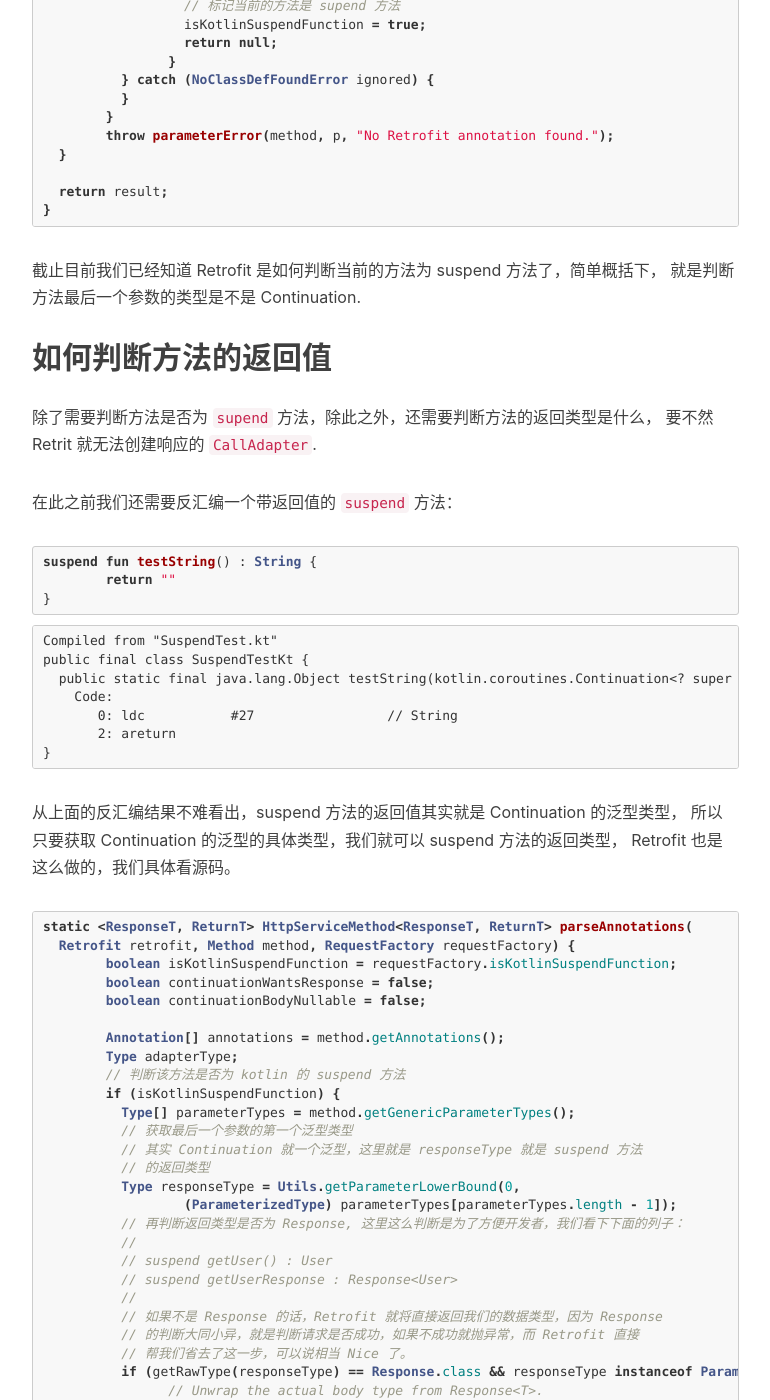
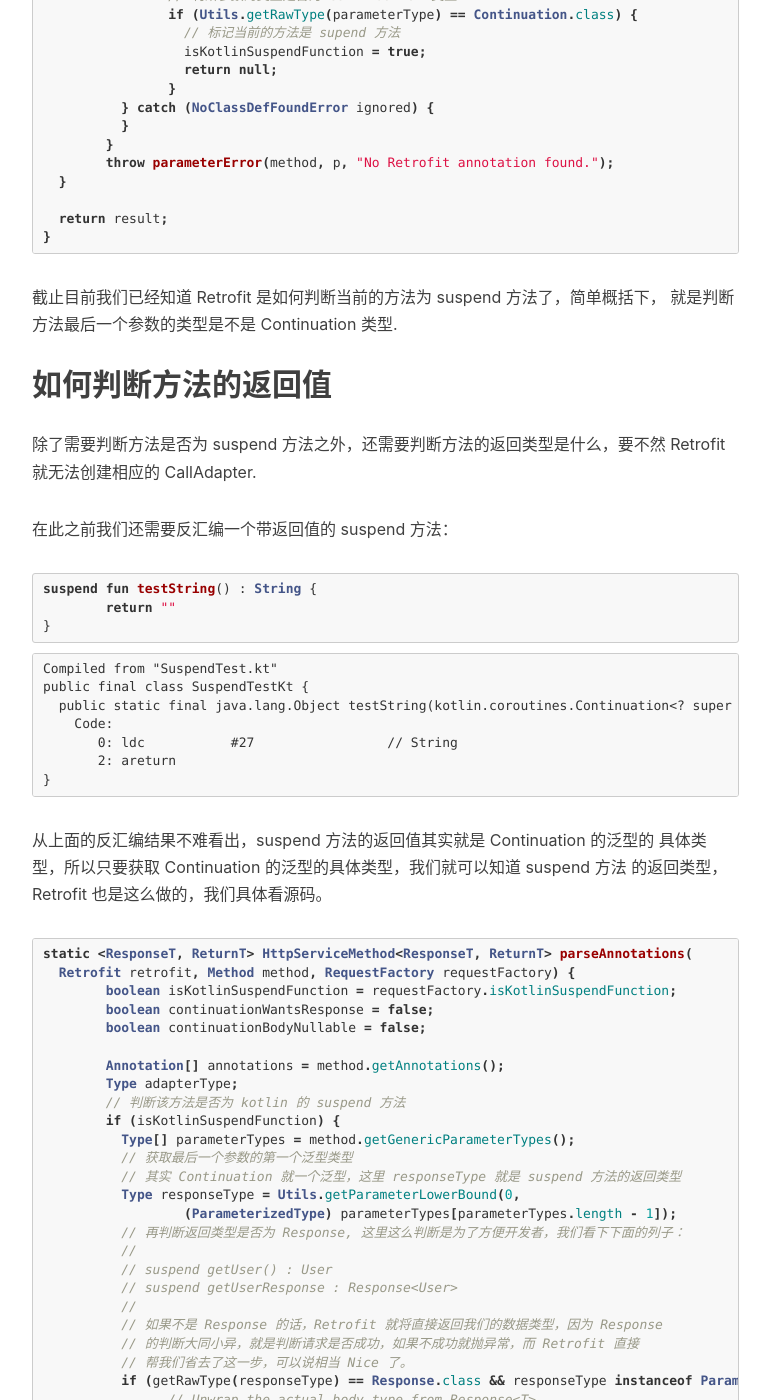
Before and after one commit to ParadiseHell/paradisehell.github.io, a Jekyll site: the page built from _posts/2021-01-30-how-do-retorfit-handle-coroutines.markdown, in a window 1280 px wide and 1400 px high, scrolled down 2408 px. Shown: the whole window, without its empty margins (233-1003 px from the left). Built offline with Jekyll 4.4.1, drawn with Linux system fonts in a browser that asks for light colours; nearby versions of some CDN libraries; comment, search, counter and statistics services are not loaded; some of the changed text lies outside the part shown.

Commit message:
refactor : 错别字修改

````diff
--- a/_posts/2021-01-30-how-do-retorfit-handle-coroutines.markdown
+++ b/_posts/2021-01-30-how-do-retorfit-handle-coroutines.markdown
@@ -20,11 +20,13 @@
 suspend fun user(@Path("id") id: Long): User
 ```
 
-可以看到 Retrofit 的这波对协程的支持简直太棒了，以后写代码又可以少很多行代码了，哈哈哈。
+可以看到 Retrofit 这波对协程的支持简直太简洁了，只需要给方法添加 suspend 关键字即可，
+以后又可以少很多行代码了，哈哈哈。
 
 ## 初入 suspend 方法
+
 在了解 Retrofit 如何实现对协程的支持之前，我们必须先了解下 supend 方法，这样才能
-帮助我们更好的理解源码，我们先看看下面的这个这个例子。
+帮助我们更好地理解源码，我们先看看下面的这个这个例子。
 
 ```kotlin
 // 非 suspend 方法
@@ -76,7 +78,7 @@
   int parameterCount = parameterAnnotationsArray.length;
   parameterHandlers = new ParameterHandler<?>[parameterCount];
   for (int p = 0, lastParameter = parameterCount - 1; p < parameterCount; p++) {
-	// p == lastParameter 是标记是否对最后一个参数进行 Continuation 检测
+	// p == lastParameter 是标记是否对最后一个参数进行 Continuation 类型地检测
 	// 因为我们知道 supsend 方法的最后一个参数是 Continuation 类型
 	parameterHandlers[p] =
 		parseParameter(p, parameterTypes[p], parameterAnnotationsArray[p], p == lastParameter);
@@ -95,7 +97,7 @@
   if (result == null) {
 	if (allowContinuation) {
 	  try {
-		// 判断参数的类型是否为 Continuation
+		// 判断参数的类型是否为 Continuation 类型
 		if (Utils.getRawType(parameterType) == Continuation.class) {
 		  // 标记当前的方法是 supend 方法
 		  isKotlinSuspendFunction = true;
@@ -112,14 +114,14 @@
 ```
 
 截止目前我们已经知道 Retrofit 是如何判断当前的方法为 suspend 方法了，简单概括下，
-就是判断方法最后一个参数的类型是不是 Continuation.
+就是判断方法最后一个参数的类型是不是 Continuation 类型.
 
 ## 如何判断方法的返回值
 
-除了需要判断方法是否为 `supend` 方法，除此之外，还需要判断方法的返回类型是什么，
-要不然 Retrit 就无法创建响应的 `CallAdapter`.
+除了需要判断方法是否为 suspend 方法之外，还需要判断方法的返回类型是什么，要不然
+Retrofit 就无法创建相应的 CallAdapter.
 
-在此之前我们还需要反汇编一个带返回值的 `suspend` 方法：
+在此之前我们还需要反汇编一个带返回值的 suspend 方法：
 
 ```kotlin
 suspend fun testString() : String {
@@ -137,9 +139,9 @@
 }
 ```
 
-从上面的反汇编结果不难看出，suspend 方法的返回值其实就是 Continuation 的泛型类型，
-所以只要获取 Continuation 的泛型的具体类型，我们就可以 suspend 方法的返回类型，
-Retrofit 也是这么做的，我们具体看源码。
+从上面的反汇编结果不难看出，suspend 方法的返回值其实就是 Continuation 的泛型的
+具体类型，所以只要获取 Continuation 的泛型的具体类型，我们就可以知道 suspend 方法
+的返回类型，Retrofit 也是这么做的，我们具体看源码。
 
 ```java
 static <ResponseT, ReturnT> HttpServiceMethod<ResponseT, ReturnT> parseAnnotations(
@@ -154,8 +156,7 @@
 	if (isKotlinSuspendFunction) {
 	  Type[] parameterTypes = method.getGenericParameterTypes();
 	  // 获取最后一个参数的第一个泛型类型
-	  // 其实 Continuation 就一个泛型，这里就是 responseType 就是 suspend 方法
-	  // 的返回类型
+	  // 其实 Continuation 就一个泛型，这里 responseType 就是 suspend 方法的返回类型
 	  Type responseType = Utils.getParameterLowerBound(0,
 		  (ParameterizedType) parameterTypes[parameterTypes.length - 1]);
 	  // 再判断返回类型是否为 Response, 这里这么判断是为了方便开发者，我们看下下面的列子：
@@ -271,17 +272,17 @@
       cancel()
     }
     // 执行 Call 的 enque 方法，里面具体的操作就是通过之前的 RequestFactory 创建
-	// OkHttp 的 Request, 再通过 Request 创建 OkHttp 的 Call, 最后执行 OkHttp 的
+    // 的 OkHttp 的 Request, 再通过 Request 创建 OkHttp 的 Call, 最后执行 OkHttp 的
     // Call 的 enque 方法。使用了代理模式，具体的请求是交给 OkHttp 完成的。
     enqueue(object : Callback<T> {
       override fun onResponse(call: Call<T>, response: Response<T>) {
-		// 成功返回结果
+        // 成功返回结果
         continuation.resume(response)
       }
 
       override fun onFailure(call: Call<T>, t: Throwable) {
-		// 失败返回异常
-		// 所以执行 suspend 方法的时候我们需要 try catch 去捕获异常。
+        // 失败返回异常
+        // 所以执行 suspend 方法的时候我们需要 try catch 去捕获异常。
         continuation.resumeWithException(t)
       }
     })
@@ -327,14 +328,14 @@
       cancel()
     }
     // 执行 Call 的 enque 方法，里面具体的操作就是通过之前的 RequestFactory 创建
-    // OkHttp 的 Request, 再通过 Request 创建 OkHttp 的 Call, 最后执行 OkHttp 的
+    // 的 OkHttp 的 Request, 再通过 Request 创建 OkHttp 的 Call, 最后执行 OkHttp 的
     // Call 的 enque 方法。使用了代理模式，具体的请求是交给 OkHttp 完成的。
     enqueue(object : Callback<T> {
       override fun onResponse(call: Call<T>, response: Response<T>) {
-		// 判断请求是否成功
+        // 判断请求是否成功
         if (response.isSuccessful) {
           val body = response.body()
-		  // 如果具体数据类型为 null 也表示失败，直接返回异常
+          // 如果具体数据类型为 null 也表示失败，直接返回异常
           if (body == null) {
             val invocation = call.request().tag(Invocation::class.java)!!
             val method = invocation.method()
@@ -343,20 +344,23 @@
                 '.' +
                 method.name +
                 " was null but response body type was declared as non-null")
-			// 返回异常
+            // 返回异常
+            // 所以执行 suspend 方法的时候我们需要 try catch 去捕获异常。
             continuation.resumeWithException(e)
           } else {
-			// 返回具体数据类型
+            // 返回具体数据类型
             continuation.resume(body)
           }
         } else {
-		  // 请求失败，返回异常
+          // 请求失败，返回异常
+          // 所以执行 suspend 方法的时候我们需要 try catch 去捕获异常。
           continuation.resumeWithException(HttpException(response))
         }
       }
 
       override fun onFailure(call: Call<T>, t: Throwable) {
-		// 请求失败，返回异常
+        // 请求失败，返回异常
+        // 所以执行 suspend 方法的时候我们需要 try catch 去捕获异常。
         continuation.resumeWithException(t)
       }
     })
````
Also changed, not shown: other parts of _posts/2021-01-30-how-do-retorfit-handle-coroutines.markdown (+11 -11 lines).
